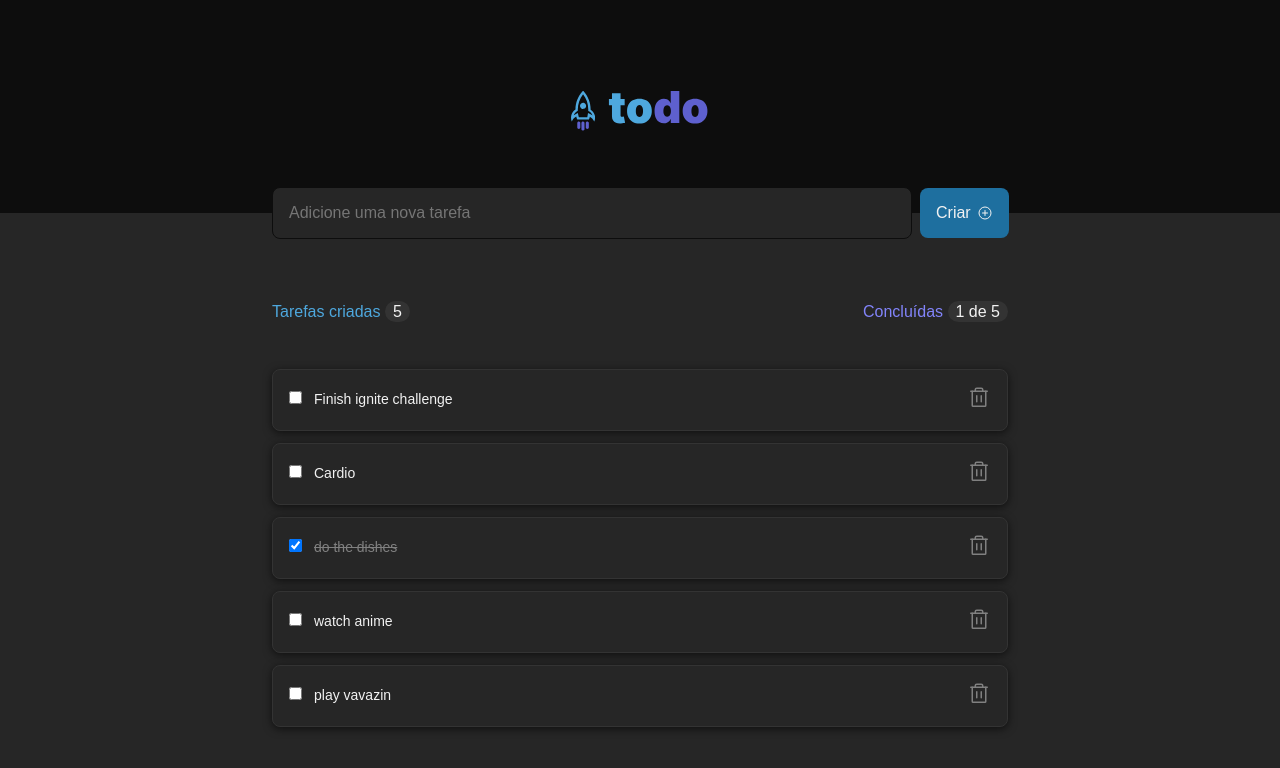
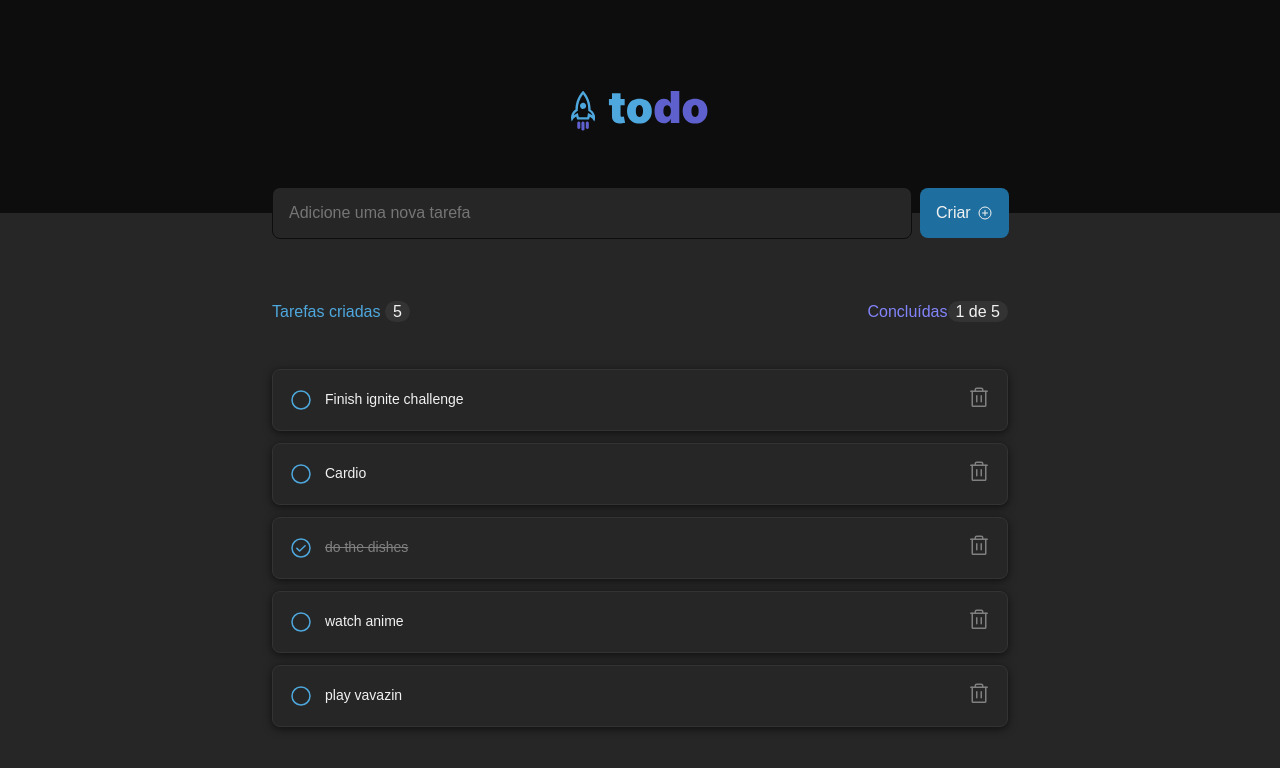
Before and after one commit to BacelarVitor/react-todo, a React (Vite) app: page / in a window 1280 px wide. Shown: the top 768 px of the page. Built offline with nearby package versions, Linux system fonts and the light colour scheme.

Commit message:
finaliza desafio ajustando icon do checkbox

```diff
--- a/src/Task.module.css
+++ b/src/Task.module.css
@@ -19,10 +19,24 @@
 }
 
 .task label {
+    display: flex;
+    align-items: center;
+    cursor: pointer;
+}
+
+.task .labelText {
     padding: 0 0.75rem;
 }
 
-.task input[type="checkbox"]:checked + label {
+.task input[type="checkbox"] {
+    display: none;
+}
+
+.task .checkIcon {
+    color: var(--blue-300)
+}
+
+.task label input[type="checkbox"]:checked  + .checkIcon + .labelText {
     color: var(--gray-300);
     text-decoration: line-through;
 }
--- a/src/Task.tsx
+++ b/src/Task.tsx
@@ -1,4 +1,4 @@
-import { Trash } from 'phosphor-react'
+import { CheckCircle, Circle, Trash } from 'phosphor-react'
 import React from 'react'
 import { ITask } from './ITask'
 import styles from './Task.module.css'
@@ -21,8 +21,11 @@ export function Task({ task, onCheckTask, onDeleteTask }: TaskProps) {
     return (
         <div className={styles.wrapper}>
             <div className={styles.task}>
-                <input type="checkbox" name="task" checked={task.isDone} onChange={handleTaskStatusChange}/>
-                <label htmlFor="task">{task.label}</label>
+                <label>
+                    <input type="checkbox" name="task" checked={task.isDone} onChange={handleTaskStatusChange}/>
+                    {task.isDone ? <CheckCircle className={styles.checkIcon} size={24} /> : <Circle className={styles.checkIcon} size={24}/> }
+                    <span className={styles.labelText}> {task.label}</span>
+                </label>
             </div>
             <button onClick={handleDeleteTask}>
                 <Trash className={styles.trash} size={24} />
```
Also changed, not shown: src/TodoList.tsx (+12 -2 lines).
